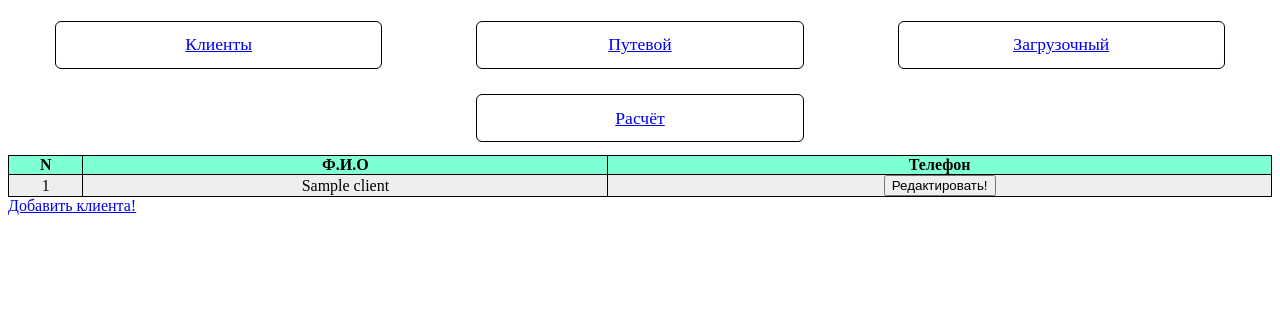
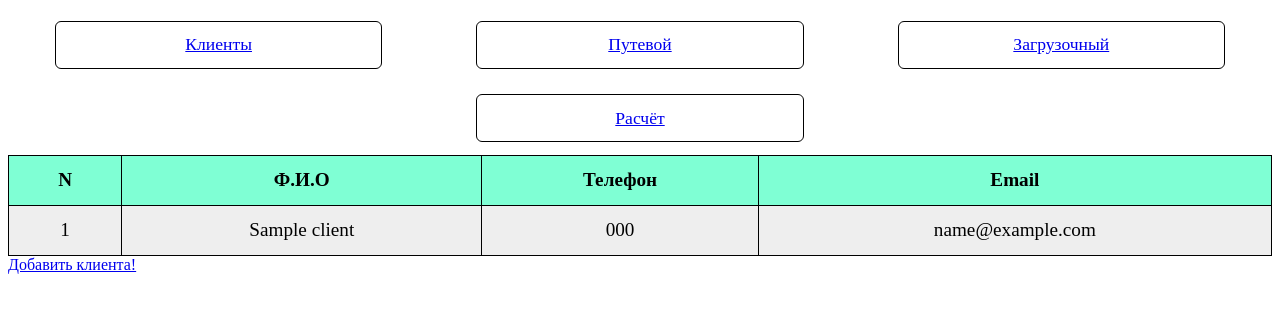
Before and after one commit to Andrey023/narcissCl, a PHP site: page /clients.php in a window 1280 px wide. Shown: the top 313 px of the page. Run offline with PHP 8.4, Linux system fonts and the light colour scheme; tables that the repository leaves empty or names only in its code hold one stand-in row (values such as "Sample post").

Commit message:
add line emails

```diff
--- a/api/clients/add-new.php
+++ b/api/clients/add-new.php
@@ -3,7 +3,8 @@
     include_once dirname(__FILE__, 3). '\header.php';
     $name = $_POST['client-n'];
     $phone = $_POST['phone'];
-    $insertNewClient = "INSERT INTO clients(`name`, `phone`) VALUES (\"$name\",\"$phone\")";
+    $mail = $POST['mail'];
+    $insertNewClient = "INSERT INTO clients(`name`, `phone`, `mail`) VALUES (\"$name\",\"$phone\",\"$phone\")";
     $result = mysqli_query($connectDB, $insertNewClient) or die("Ошибка" + mysqli_error($connectDB));
     if($connectDB){
         echo "Добавлено!";
--- a/api/db.php
+++ b/api/db.php
@@ -2,6 +2,6 @@
     $host = "localhost";
     $dbUser = "root";
     $dbPass = "root";
-    $dbName = "Test";
+    $dbName = "narciss";
     $connectDB = mysqli_connect($host,$dbUser,$dbPass,$dbName) or die("Ошибка" + mysqli_error($link));
 ?>
--- a/clients.php
+++ b/clients.php
@@ -18,6 +18,8 @@
                 <th class="brd_bottom">N</th>
                 <th class="brd_bottom">Ф.И.О</th>
                 <th class="brd_bottom">Телефон</th>
+                <th class="brd_bottom">Email</th>
+                <!-- <th class="brd_bottom">Редактировать</th> -->
             </tr>
             <?php
                 for ($i=0; $i < $listRows; $i++) {
@@ -26,9 +28,11 @@
                         for ($j=0; $j < 1; $j++) {
                             echo "<td class=\"brd_bottom\">".$rows[0]."</td>";
                             echo "<td class=\"brd_bottom\">".$rows[1]."</td>";
-                            echo "<td class=\"brd_bottom\"><form action=\"editCl.php\" method=\"get\">
-                                    <input type=\"submit\" value=\"Редактировать!\">
-                                </form></td>";
+                            echo "<td class=\"brd_bottom\">".$rows[2]."</td>";
+                            echo "<td class=\"brd_bottom\">".$rows[3]."</td>";
+                            // echo "<td class=\"brd_bottom\"><form action=\"editCl.php\" method=\"get\">
+                            //         <input type=\"submit\" value=\"Редактировать!\">
+                            //     </form></td>";
                         }
                         echo "</tr>";
                     }
@@ -41,6 +45,7 @@
 <form action="api/clients/add-new.php" method = "POST" class="addFormClient">
     <input type="text" name="client-n" placeholder="Ф.И.О.">
     <input type="tel" name="phone" placeholder="+7(  ) ___-__-__" pattern="+7[0-9]{3}-[0-9]{3}-[0-9]{2}-[0-9]{2}">
+    <input type="mail" name="mail" placeholder="Электронная почта клиента">
     <input type="submit" value="Сохранить">
 </form>
 <script>
--- a/count.php
+++ b/count.php
@@ -0,0 +1,4 @@
+<?php
+	include_once(__DIR__ . '\api\db.php');
+    include_once(__DIR__ . '\header.php');
+?>
--- a/loaded-list.php
+++ b/loaded-list.php
@@ -1,5 +1,6 @@
 <?php
-    include_once('db.php');
+    include_once(__DIR__ . '\api\db.php');
+    include_once(__DIR__ . '\header.php');
     if($connectDB){
         echo 'Поключено!';
     }
--- a/styles.css
+++ b/styles.css
@@ -52,6 +52,8 @@
 }
 .brd_bottom{
     border-bottom: 1px solid #000;
+    padding: 0.7em;
+    font-size: 1.2em;
 }
 .center{
     text-align: center;
--- a/tracked.php
+++ b/tracked.php
@@ -1,5 +1,6 @@
 <?php
-    include_once('db.php');
+    include_once(__DIR__ . '\api\db.php');
+    include_once(__DIR__ . '\header.php');
     if($connectDB){
         echo 'Поключено!';
     }
```
